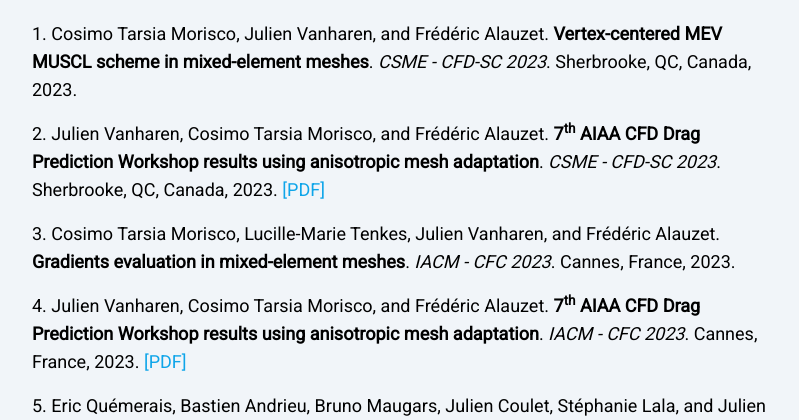
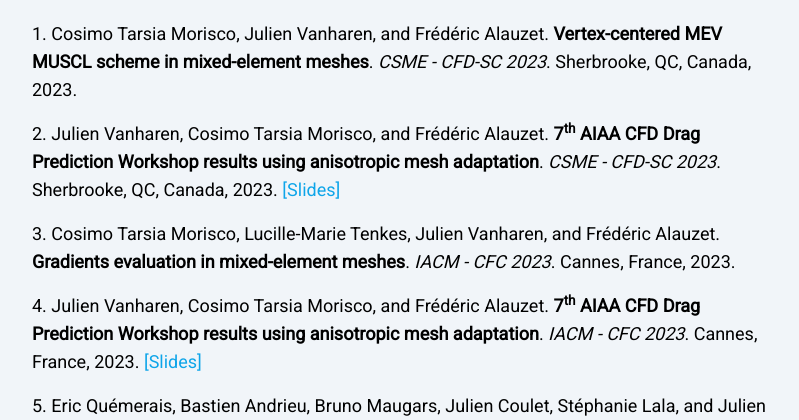
Before and after one commit to jvanhare/jvanhare.github.io, a Next.js app: page /publications in a window 1280 px wide. Shown: the part 1240-1660 px from the top of the page, without its empty margins (240-1039 px from the left). Built offline with nearby package versions, Linux system fonts and the light colour scheme.

Commit message:
Add slides or pdf

```diff
--- a/pages/publications.tsx
+++ b/pages/publications.tsx
@@ -48,7 +48,7 @@
         <span className="italic whitespace-normal">
           {journal} {volume}{" "}
         </span>
-        <span>({year}).{" "}</span>
+        <span>({year}). </span>
       </span>
     );
   }
@@ -83,8 +83,7 @@
       <span className="whitespace-normal">
         <span className="italic">{publisher}</span>
         {", "}
-        {year}
-        .{" "}
+        {year}.{" "}
       </span>
     );
   }
@@ -106,8 +105,9 @@
   return null;
 }
 
-function renderPDF(url?: string) {
+function renderURL(url?: string) {
   if (url != undefined) {
+    if (url.endsWith(".pdf")) {
       return (
         <Link
           target="_blank"
@@ -117,6 +117,17 @@
           {" [PDF]"}
         </Link>
       );
+    } else {
+      return (
+        <Link
+          target="_blank"
+          href={url}
+          className="no-underline hover:underline text-sky-500 hover:text-sky-500 visited:text-sky-500"
+        >
+          {" [Slides]"}
+        </Link>
+      );
+    }
   }
   return null;
 }
@@ -154,7 +165,7 @@
               article["container-title"]
             )}
             {renderDOI(article.DOI)}
-            {renderPDF(article.URL)}
+            {renderURL(article.URL)}
           </li>
         ))}
       </ol>
@@ -171,7 +182,7 @@
               paper["container-title"]
             )}
             {renderDOI(paper.DOI)}
-              {renderPDF(paper.URL)}
+            {renderURL(paper.URL)}
           </li>
         ))}
       </ol>
@@ -188,7 +199,7 @@
               conference["publisher"]
             )}
             {renderDOI(conference.DOI)}
-              {renderPDF(conference.URL)}
+            {renderURL(conference.URL)}
           </li>
         ))}
       </ol>
@@ -199,12 +210,9 @@
           <li key={thesis.id}>
             {renderAuthors(thesis.author)}
             {renderTitle(thesis.title)}
-              {renderThesis(
-                thesis.issued["date-parts"][0][0],
-                thesis.publisher
-              )}
+            {renderThesis(thesis.issued["date-parts"][0][0], thesis.publisher)}
             {renderDOI(thesis.DOI)}
-              {renderPDF(thesis.URL)}
+            {renderURL(thesis.URL)}
           </li>
         ))}
       </ol>
```
Lines whose indentation alone changed are shown as unchanged.
